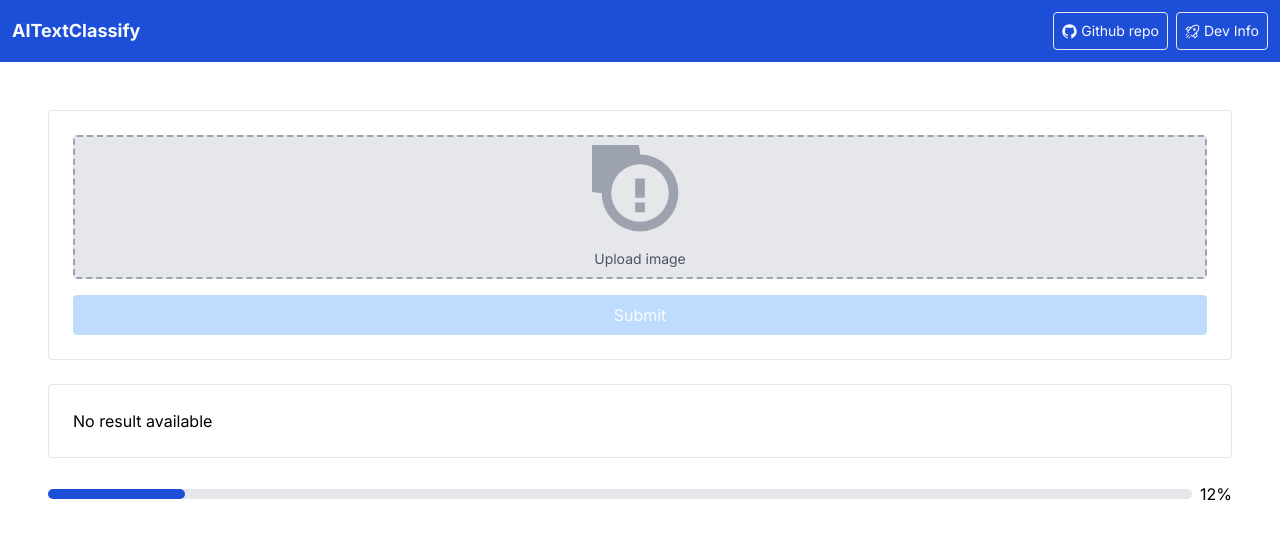
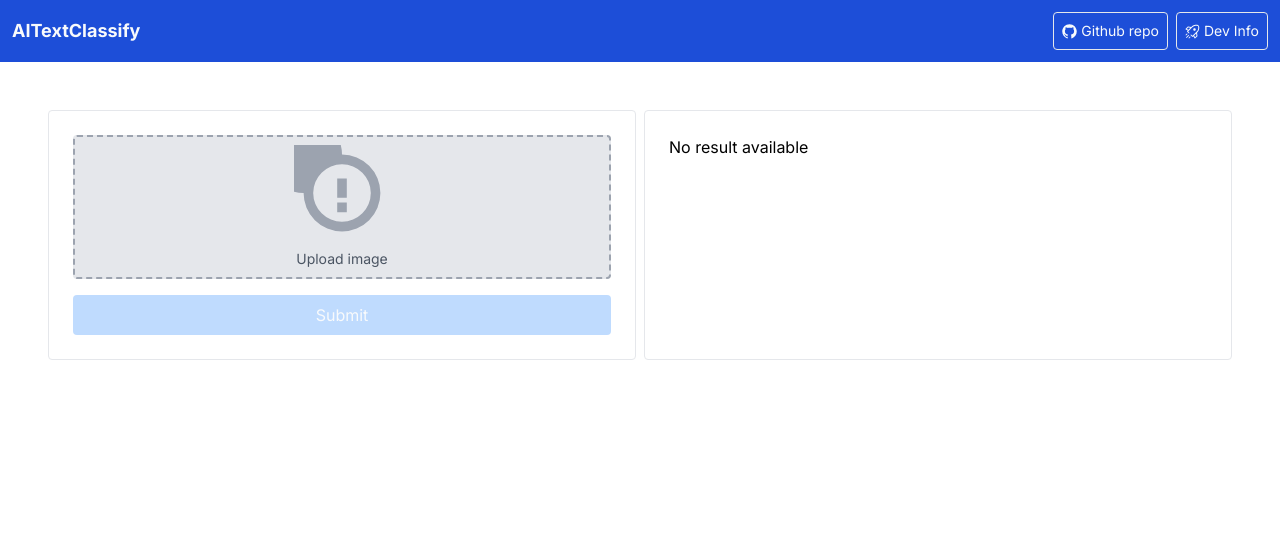
Before and after one commit to ashsajal1/nextjs-image-classification, a Next.js app: page / in a window 1280 px wide. Shown: the top 540 px of the page. Built offline with nearby package versions, Linux system fonts and the light colour scheme.

Commit message:
Change design and set decimal to two

```diff
--- a/src/app/page.tsx
+++ b/src/app/page.tsx
@@ -14,6 +14,13 @@ export default function Home() {
   };
 
   const handleSubmit = async (event: React.FormEvent) => {
+    if (result) {
+      setResult(null)
+    }
+
+    if (error) {
+      setError(false)
+    }
     event.preventDefault();
     setLoading(true)
 
@@ -50,6 +57,7 @@ export default function Home() {
 
   return (
     <main className="flex flex-col items-center justify-between p-4 md:p-12 gap-6">
+      <section className="flex flex-col md:flex-row gap-2 w-full">
         <form className="flex flex-col border p-6 rounded w-full">
           <label className="relative flex flex-col items-center justify-center bg-gray-200 border-dashed border-2 border-gray-400 rounded p-2 cursor-pointer">
             <input
@@ -99,13 +107,20 @@ export default function Home() {
           <div className="border rounded w-full p-6">
             {result ? (
               result.map((r: any) => (
-              <p key={r.score}>{r.label} | {r.score}</p>
+                <>
+                  <div className="flex gap-2 text-sm p-2" key={r.score}>
+                    <p className="w-1/2">{r.label}</p>
+                    <ProgressBar progress={r.score * 100} label={r.score} />
+                  </div>
+                  <hr></hr>
+                </>
               ))
             ) : (
               <p>No result available</p>
             )}
           </div>
         )}
+      </section>
 
       {error && (
         <div className="w-full p-6 rounded bg-red-50 text-red-600">
@@ -113,8 +128,6 @@ export default function Home() {
         </div>
       )}
 
-      <ProgressBar progress={12} label={`${12}`} />
-
     </main>
   );
 }
--- a/src/components/ProgressBar.tsx
+++ b/src/components/ProgressBar.tsx
@@ -21,7 +21,7 @@ const ProgressBar: React.FC<ProgressBarProps> = ({ progress, label }) => {
           </div>
         </div>
         <div>
-          {label}%
+          {parseFloat(label).toFixed(2)}%
         </div>
       </div>
 
```
Lines whose indentation alone changed are shown as unchanged.
